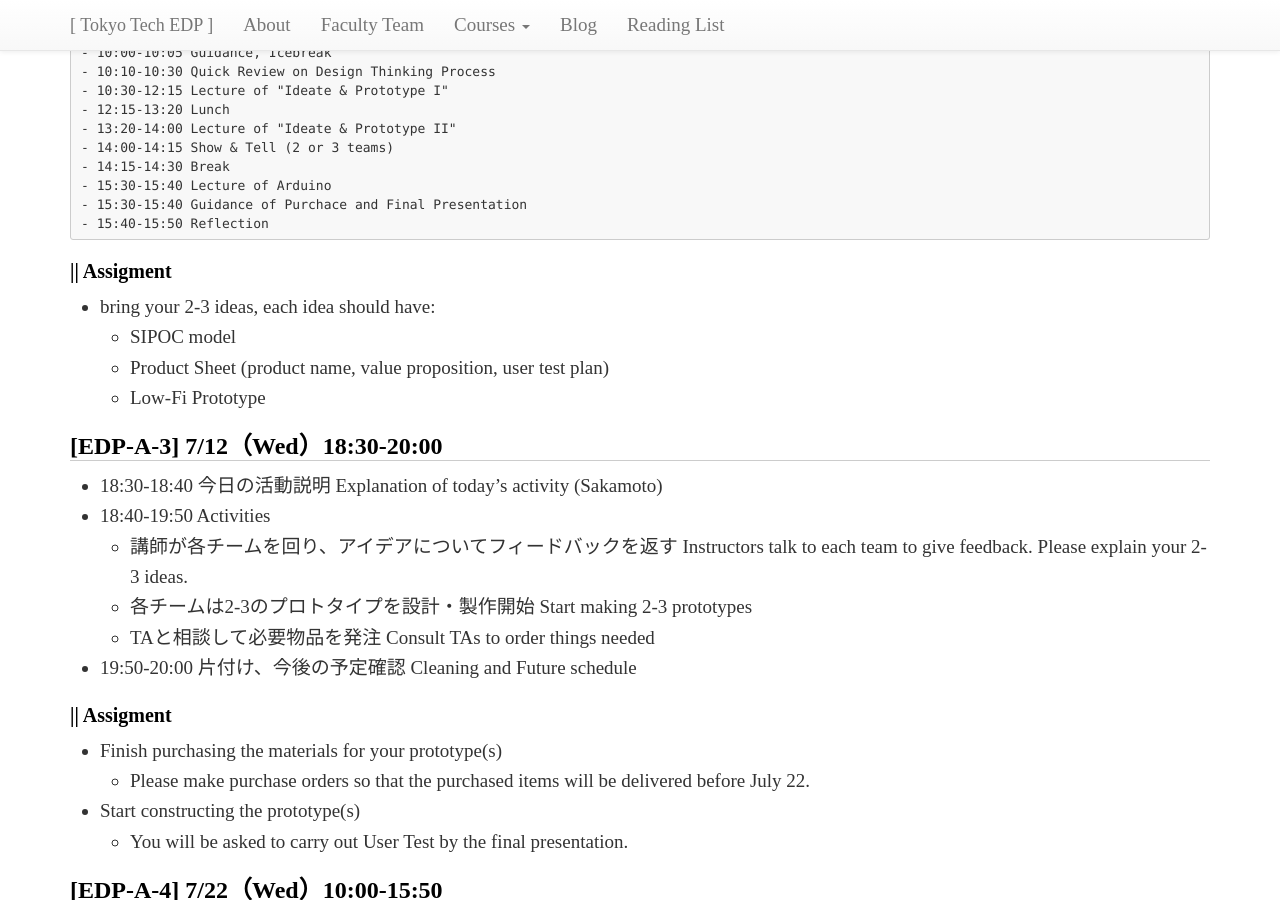
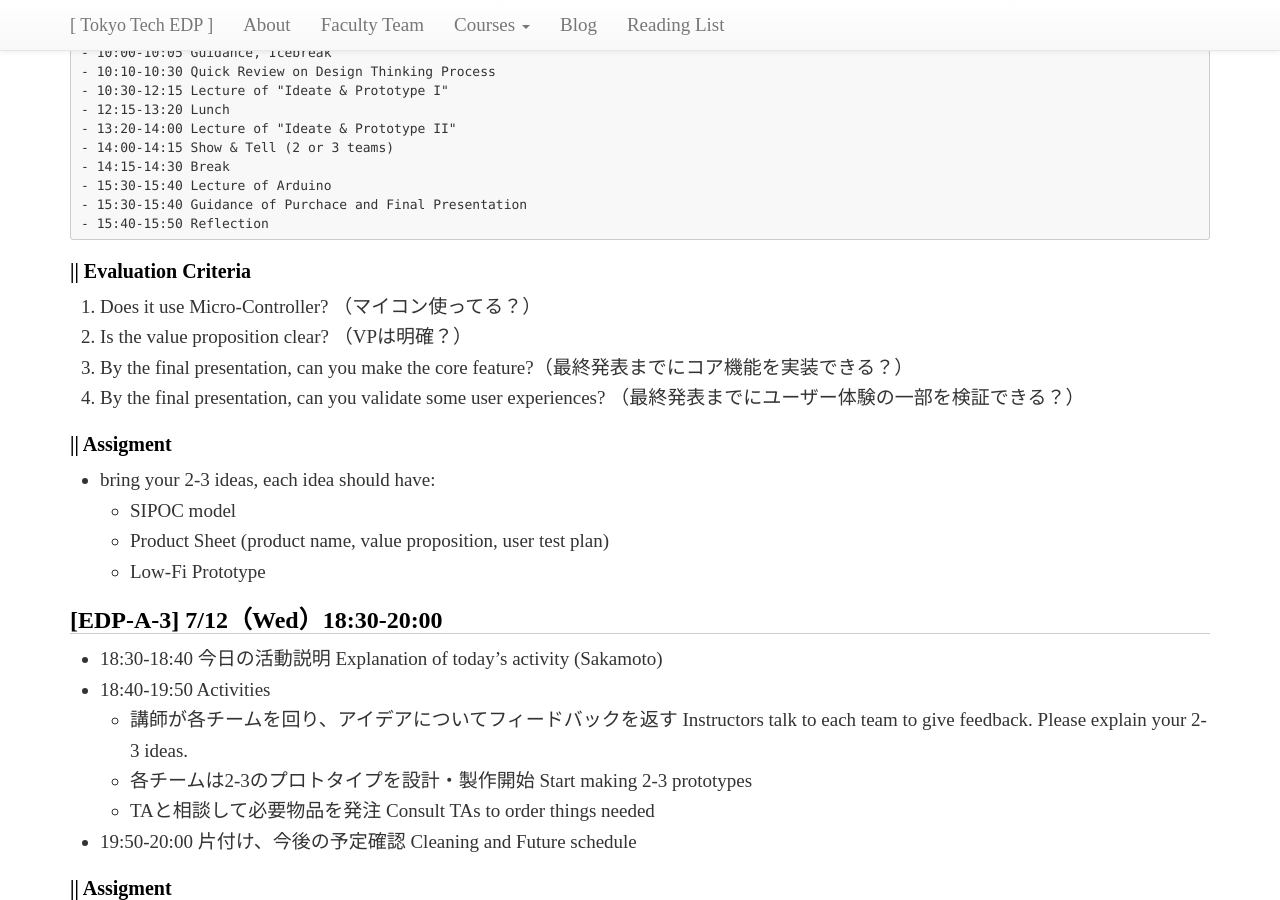
Before and after one commit to titech-edp/titech-edp.github.io, a Jekyll site: the page built from 2017-edp-a/index.md, in a window 1280 px wide and 900 px high, scrolled down 2732 px. Built offline with Jekyll 4.4.1, drawn with Linux system fonts in a browser that asks for light colours; nearby versions of some CDN libraries; library files that are not in the unit come from our copies.

Commit message:
Add evaluation criteria

````diff
--- a/2017-edp-a/index.md
+++ b/2017-edp-a/index.md
@@ -102,6 +102,13 @@ In the next class, please bring your fully charged PCs with the Arduino IDE.
 - 15:40-15:50 Reflection
 ```
 
+### Evaluation Criteria
+
+1. Does it use Micro-Controller? （マイコン使ってる？）
+2. Is the value proposition clear? （VPは明確？）
+3. By the final presentation, can you make the core feature?（最終発表までにコア機能を実装できる？）
+4. By the final presentation, can you validate some user experiences? （最終発表までにユーザー体験の一部を検証できる？）
+
 ### Assigment
 
 - bring your 2-3 ideas, each idea should have:
````
